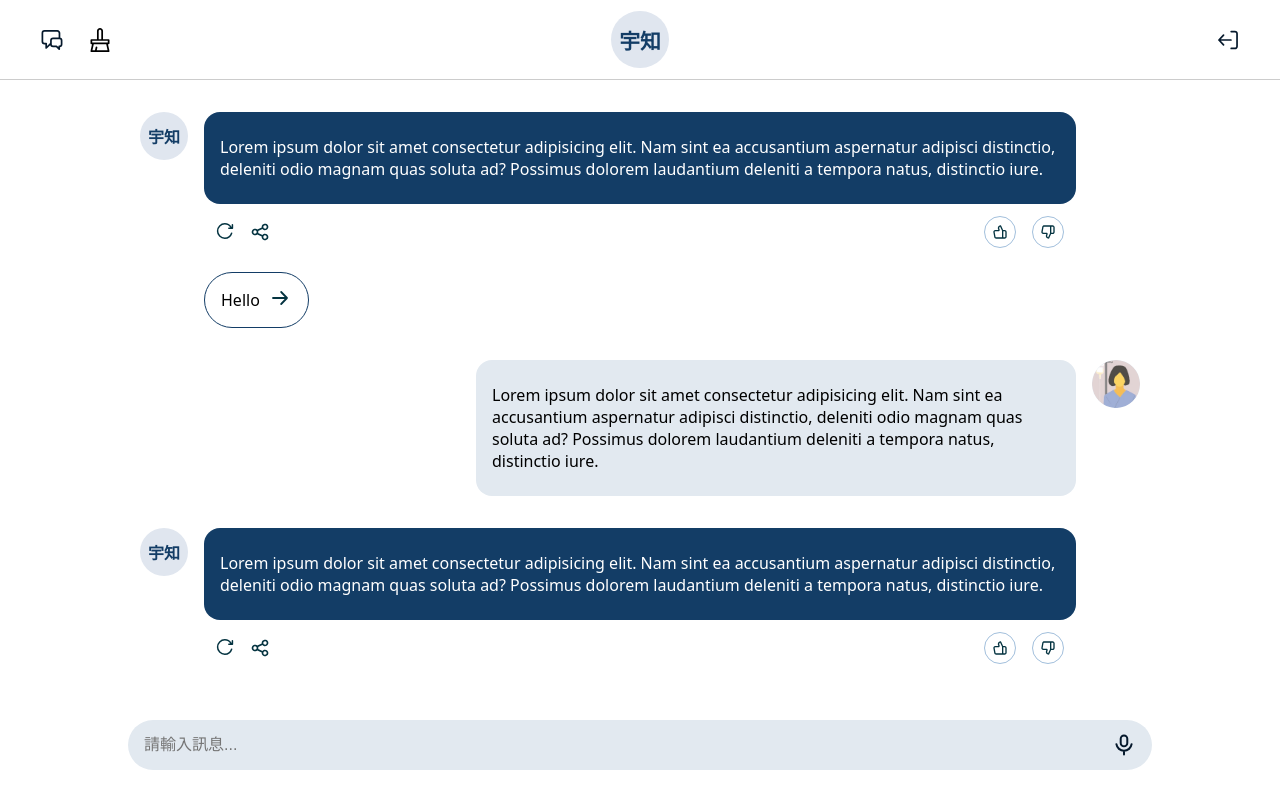
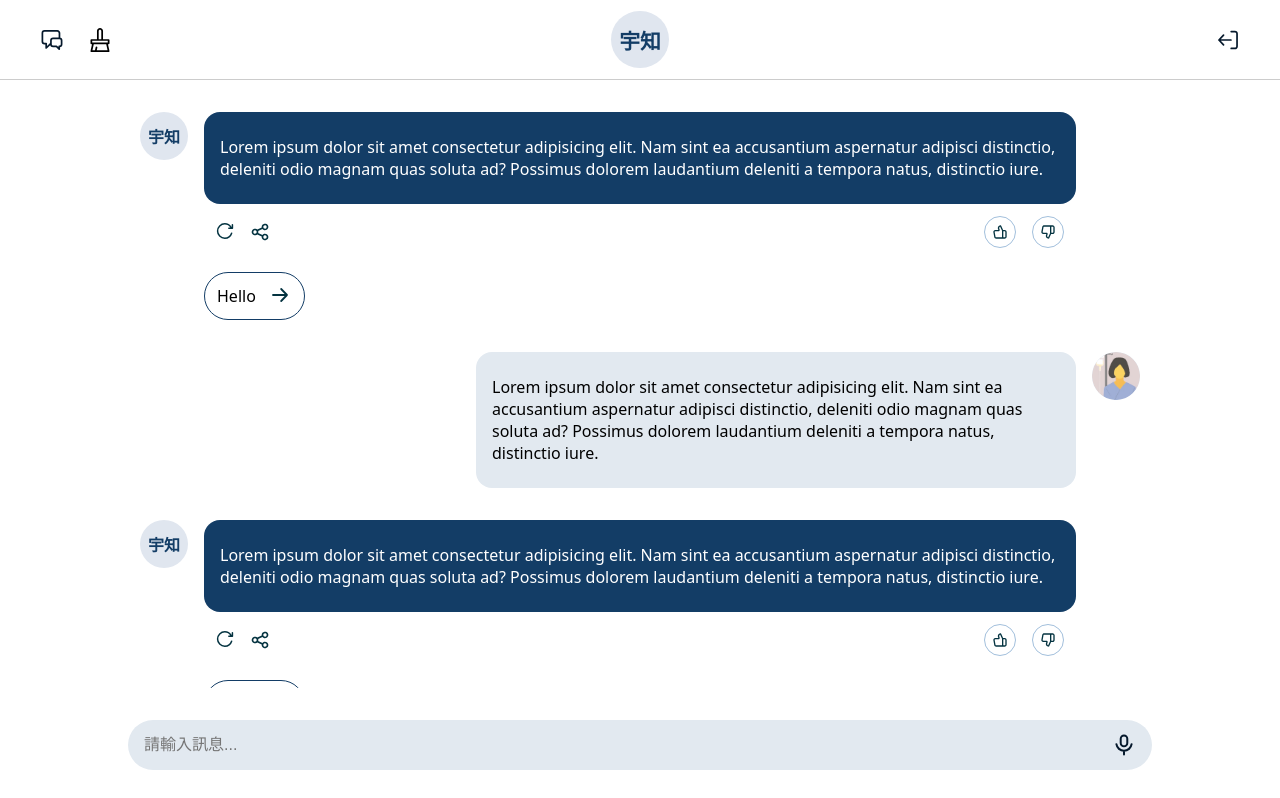
Before and after one commit to ChienChihYeh/oncogen-ai-concept, a Vue app: page /chatroom in a window 1280 px wide. Shown: the top 798 px of the page. Built offline with nearby package versions, Linux system fonts and the light colour scheme.

Commit message:
modified style

```diff
--- a/src/components/DialogBox.vue
+++ b/src/components/DialogBox.vue
@@ -90,7 +90,7 @@ defineProps<Props>()
   white-space: nowrap;
   text-overflow: ellipsis;
   overflow: hidden;
-  padding: 1rem;
+  padding: 0.75rem;
   padding-right: 3rem;
   border-radius: 5rem;
   border: 1px solid #133d66;
@@ -101,8 +101,8 @@ defineProps<Props>()
 
 .dialog-suggestion-icon {
   position: absolute;
-  right: 1rem;
-  top: 0.8rem;
+  right: 0.75rem;
+  top: 0.6rem;
 
   svg {
     height: 1.5rem;
--- a/src/components/DialogOptions.vue
+++ b/src/components/DialogOptions.vue
@@ -1,16 +1,29 @@
 <script setup lang="ts">
+import { ref } from 'vue'
 import IconRefresh from './icons/IconRefresh.vue'
 import IconShare from './icons/IconShare.vue'
 import IconThumbUp from './icons/IconThumbUp.vue'
 import IconThumbDown from './icons/IconThumbDown.vue'
+
+const thumbRef = ref('')
 </script>
 
 <template>
   <div class="dialog-options">
     <div class="option-group"><IconRefresh /><IconShare /></div>
     <div class="option-group">
-      <div class="svg-border"><IconThumbUp /></div>
-      <div class="svg-border"><IconThumbDown /></div>
+      <div
+        :class="thumbRef === 'up' ? 'svg-border selected' : 'svg-border'"
+        @click="thumbRef = 'up'"
+      >
+        <IconThumbUp />
+      </div>
+      <div
+        :class="thumbRef === 'down' ? 'svg-border selected' : 'svg-border'"
+        @click="thumbRef = 'down'"
+      >
+        <IconThumbDown />
+      </div>
     </div>
   </div>
 </template>
@@ -38,5 +51,13 @@ import IconThumbDown from './icons/IconThumbDown.vue'
   display: flex;
   place-items: center;
   place-content: center;
+
+  &:hover {
+    background: rgb(162, 191, 220, 0.2);
+  }
+}
+
+.selected {
+  border: 1px solid #133d66;
 }
 </style>
--- a/src/components/ListItem.vue
+++ b/src/components/ListItem.vue
@@ -23,7 +23,7 @@ defineProps<Props>()
 
 <style scoped lang="scss">
 .list-item {
-  padding: 1rem 2.5rem;
+  padding: 1.5rem 2.5rem;
   display: flex;
   justify-content: space-between;
   border-bottom: 1px solid #ccc;
@@ -65,7 +65,7 @@ p {
 
 @media screen and (max-width: 768px) {
   .list-item {
-    padding: 1rem;
+    padding: 1.5rem 1rem;
   }
 }
 </style>
```
